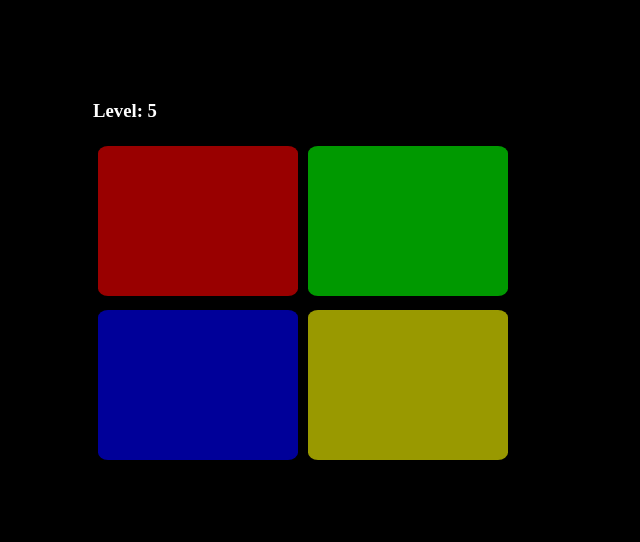
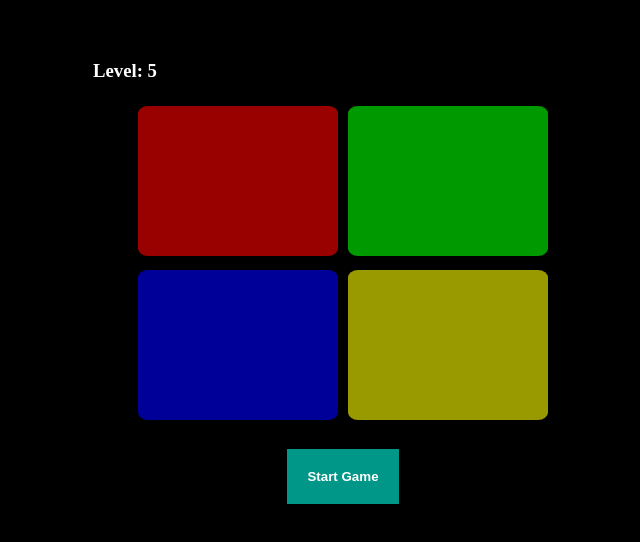
Before and after one commit to tyronwyt/memory, a plain HTML site: page index.html in a window 1280 px wide. Shown: the whole page, without its empty margins (297-937 px from the left). Drawn offline with Linux system fonts and the light colour scheme.

Commit message:
Add start button

```diff
--- a/assets/css/main.css
+++ b/assets/css/main.css
@@ -7,7 +7,7 @@ body {
 
 #container {
   width: 500px;
-  margin: 100px auto;
+  margin: 60px auto;
 }
 
 .block {
@@ -32,3 +32,27 @@ body {
   opacity: 1;
   box-shadow: 0px 0px 15px 5px rgba(255, 255, 255, 0.2);
 }
+
+button {
+  padding: 20px;
+  background: #009688;
+  border: none;
+  color: #fff;
+  font-weight: bold;
+  margin-top: 20px;
+  transition: all 0.2s;
+  opacity: 1;
+  cursor: pointer;
+  outline: none;
+}
+
+button:hover {
+ background: #4bded0;
+}
+
+
+
+
+#game_board {
+  text-align: center;
+}
--- a/assets/js/memory.js
+++ b/assets/js/memory.js
@@ -17,7 +17,7 @@ function getColours() {
 
 function gameSetup() {
   getColours();
-  var container = document.getElementById('container');
+  var game_board = document.getElementById('game_board');
   var outputLevel = document.getElementById('level');
   outputLevel.textContent = "Level: " + level;
   for (var i = 0; i < colours.length; i++) {
@@ -26,8 +26,15 @@ function gameSetup() {
     block.classList.add('block');
     block.setAttribute("style", bgColour);
     block.setAttribute("data-id", i);
-    container.appendChild(block);
+    game_board.appendChild(block);
   }
+  var startButton = document.createElement('button');
+  startButton.innerHTML = "Start Game";
+  startButton.setAttribute("id", 'start_btn');
+  game_board.appendChild(startButton);
+  document.getElementById('start_btn').onclick = function() {
+    startGame();
+  };
 }
 
 function startGame() {
--- a/index.html
+++ b/index.html
@@ -8,6 +8,11 @@
   <body>
     <div id="container">
       <h3 id="level"></h3>
+      <div id="game_board">
+
+      </div>
+    </div>
+    <div class="">
 
     </div>
 
```
